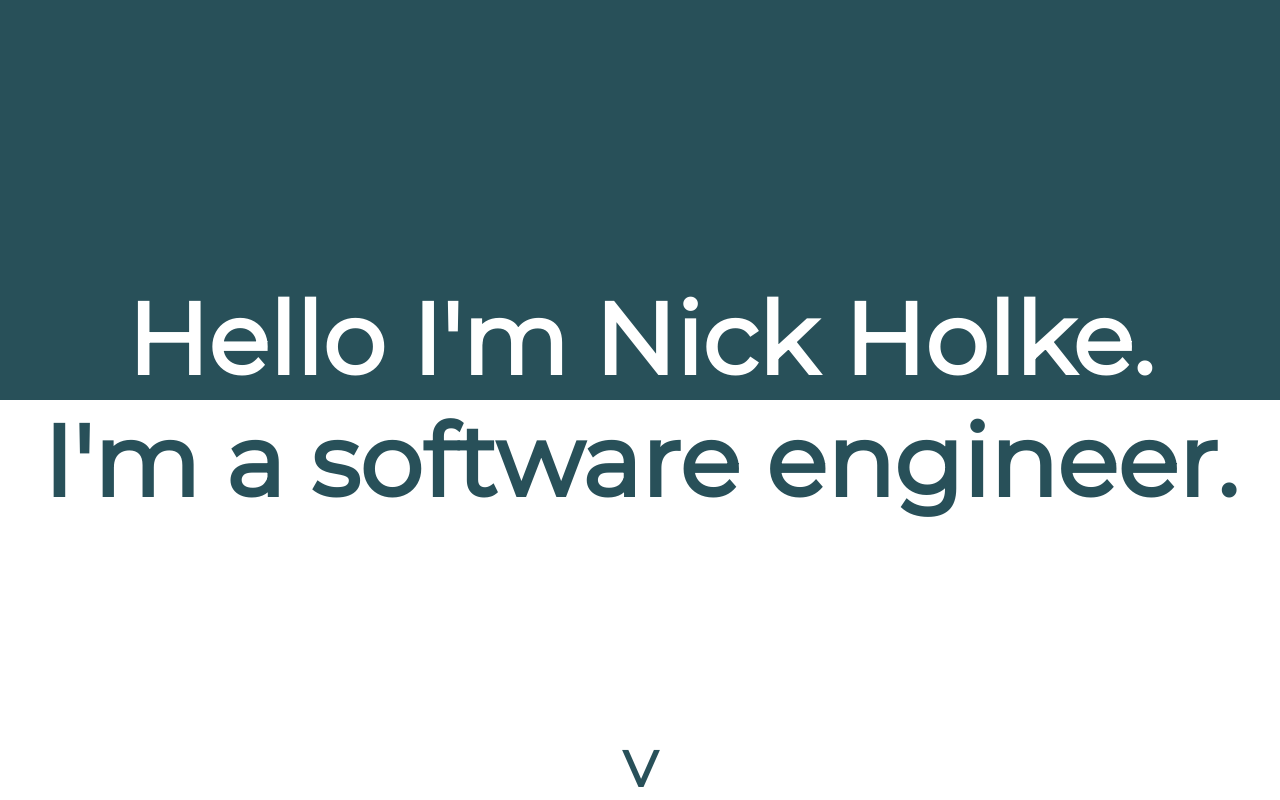
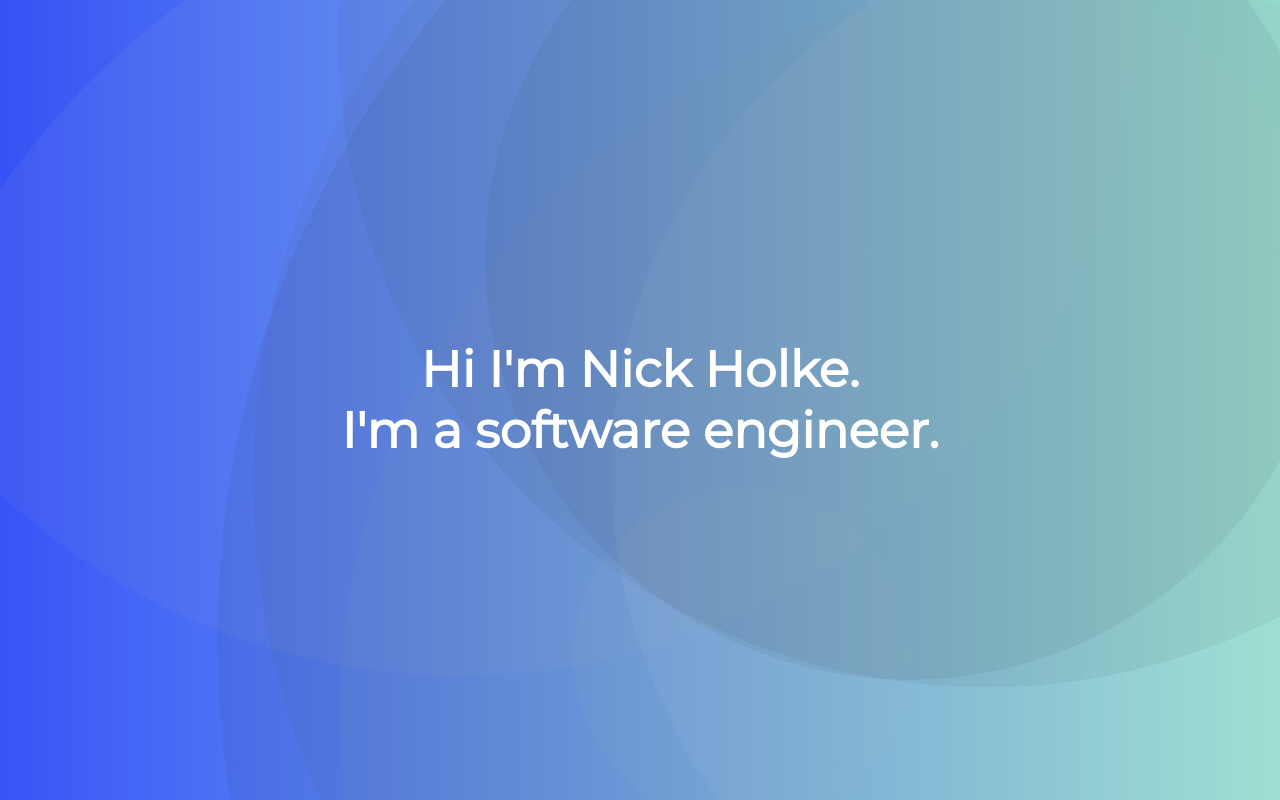
Before and after one commit to NickHolke/Portfolio-React, a React (Create React App) app: page / in a window 1280 px wide. Shown: the top 800 px of the page. Built offline with nearby package versions, Linux system fonts and the light colour scheme.

Commit message:
added new background to landing page

```diff
--- a/src/components/landing-page/landingPage.js
+++ b/src/components/landing-page/landingPage.js
@@ -25,13 +25,15 @@ const LandingPage = () => {
 
   return (
     <div id="home" className={landingPage}>
-      <div className={topWrapper}>
+      <p>Hi I'm Nick Holke.</p>
+      <p>I'm a software engineer.</p>
+      {/* <div className={topWrapper}>
         <h1 className={topTextClass}>Hello I'm Nick Holke.</h1>
       </div>
       <div className={botWrapper}>
         <h1 className={botTextClass}>I'm a software engineer.</h1>
         V
-      </div>
+      </div> */}
     </div>
   )
 }
--- a/src/components/landing-page/landingPage.module.scss
+++ b/src/components/landing-page/landingPage.module.scss
@@ -4,9 +4,13 @@
   height: 100vh;
   display: flex;
   flex-direction: column;
+  justify-content: center;
+  align-items: center;
+  color: white;
   font-size: 50px;
   font-family: $titleFont;
   font-weight: bold;
+  background: radial-gradient(circle at 82% 60%, rgba(59, 59, 59,0.06) 0%, rgba(59, 59, 59,0.06) 69%,transparent 69%, transparent 100%),radial-gradient(circle at 36% 0%, rgba(185, 185, 185,0.06) 0%, rgba(185, 185, 185,0.06) 59%,transparent 59%, transparent 100%),radial-gradient(circle at 58% 82%, rgba(183, 183, 183,0.06) 0%, rgba(183, 183, 183,0.06) 17%,transparent 17%, transparent 100%),radial-gradient(circle at 71% 32%, rgba(19, 19, 19,0.06) 0%, rgba(19, 19, 19,0.06) 40%,transparent 40%, transparent 100%),radial-gradient(circle at 77% 5%, rgba(31, 31, 31,0.06) 0%, rgba(31, 31, 31,0.06) 52%,transparent 52%, transparent 100%),radial-gradient(circle at 96% 80%, rgba(11, 11, 11,0.06) 0%, rgba(11, 11, 11,0.06) 73%,transparent 73%, transparent 100%),radial-gradient(circle at 91% 59%, rgba(252, 252, 252,0.06) 0%, rgba(252, 252, 252,0.06) 44%,transparent 44%, transparent 100%),radial-gradient(circle at 52% 82%, rgba(223, 223, 223,0.06) 0%, rgba(223, 223, 223,0.06) 87%,transparent 87%, transparent 100%),radial-gradient(circle at 84% 89%, rgba(160, 160, 160,0.06) 0%, rgba(160, 160, 160,0.06) 57%,transparent 57%, transparent 100%),linear-gradient(90deg, rgb(46, 75, 248),rgb(166, 255, 237));
 }
 
 .topHalf {
```
